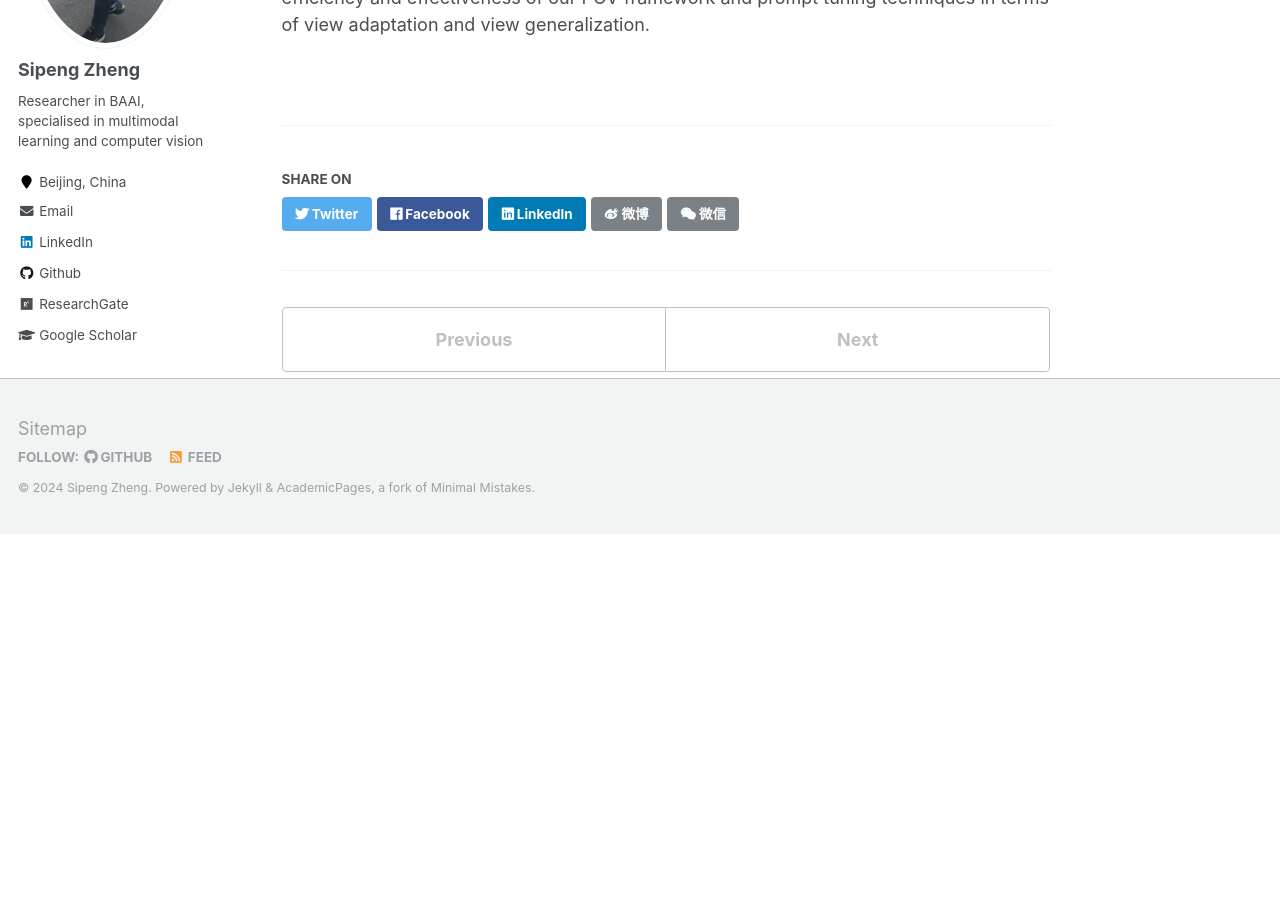
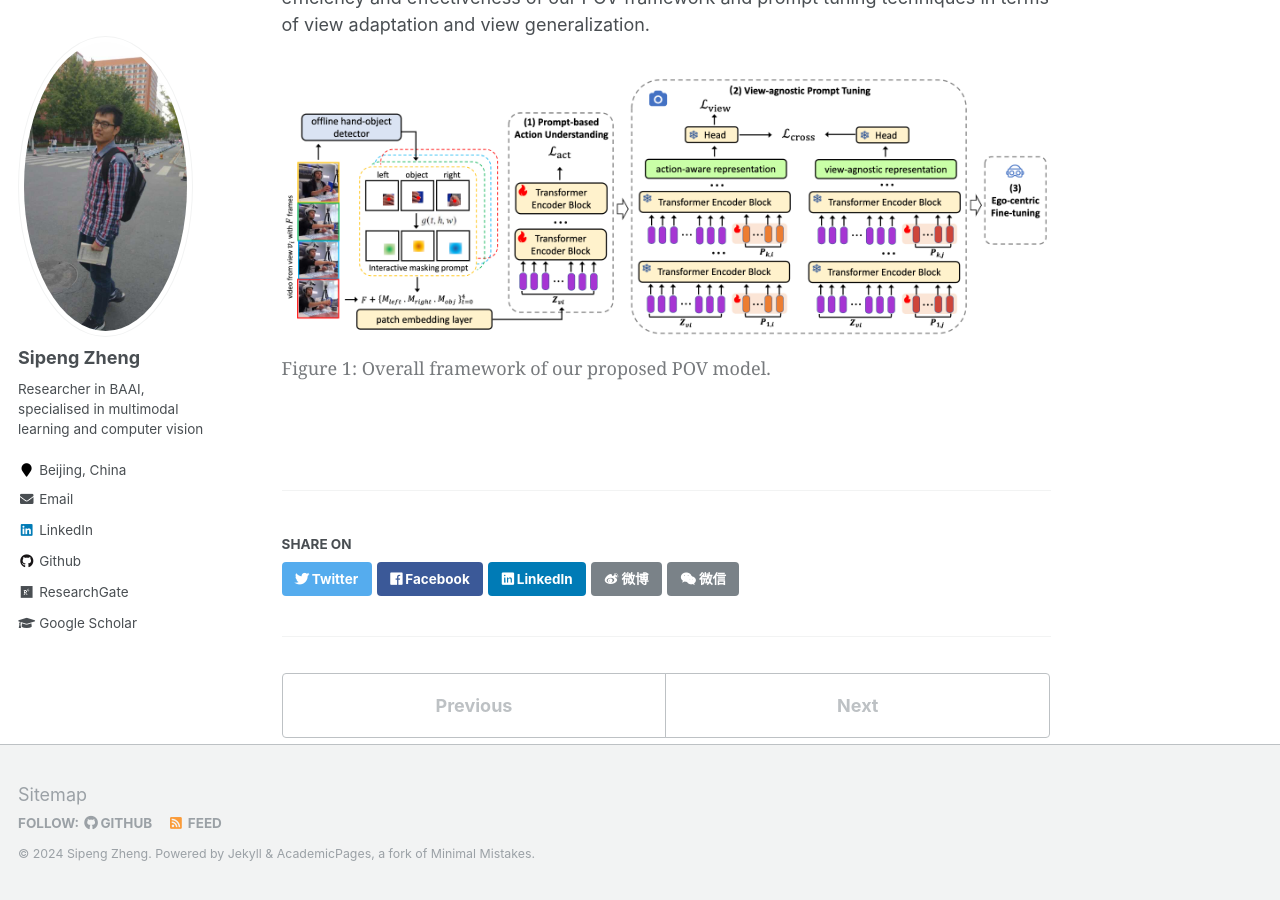
Before and after one commit to zhengsipeng/zhengsipeng.github.io, a Jekyll site: the page built from _publications/2023-10-paper-POV.md, in a window 1280 px wide and 900 px high, scrolled down 715 px. Built offline with Jekyll 4.4.1, drawn with Linux system fonts in a browser that asks for light colours; before the commit the page ends 1249 px from its top, so only the background shows below that.

Commit message:
update 24.1.4

```diff
--- a/_publications/2023-10-paper-POV.md
+++ b/_publications/2023-10-paper-POV.md
@@ -9,3 +9,9 @@
 citation: 'B Xu, S Zheng, Q Jin. "POV: Prompt-Oriented View-agnostic Learning for Egocentric Hand-Object Interaction in the Multi-view World." <i>2023 Proceedings of the 31st ACM International Conference on Multimedia</i>. 2807-2816.'
 ---
 We humans are good at translating third-person observations of hand-object interactions (HOI) into an egocentric view. However, current methods struggle to replicate this ability of view adaptation from third-person to first-person. Although some approaches attempt to learn view-agnostic representation from large-scale video datasets, they ignore the relationships among multiple third-person views. To this end, we propose a Prompt-Oriented View-agnostic learning (POV) framework in this paper, which enables this view adaptation with few egocentric videos. Specifically, We introduce interactive masking prompts at the frame level to capture fine-grained action information, and view-aware prompts at the token level to learn view-agnostic representation. To verify our method, we establish two benchmarks for transferring from multiple third-person views to the egocentric view. Our extensive experiments on these benchmarks demonstrate the efficiency and effectiveness of our POV framework and prompt tuning techniques in terms of view adaptation and view generalization.
+
+
+<figure style="text-align: center;">
+<img src="../images/pubs/mm23_pov.png" width="100%" height="100%" alt="替代文本">
+<figcaption style="text-align: center; font-size: 18px">Figure 1: Overall framework of our proposed POV model.</figcaption>
+</figure>
```
